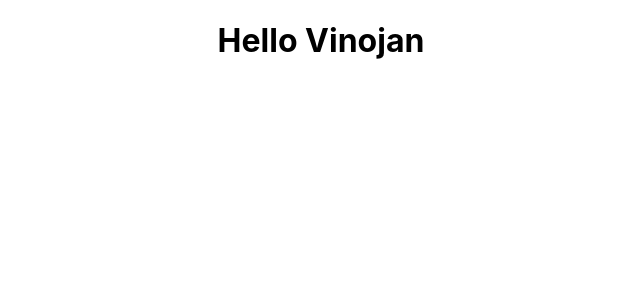
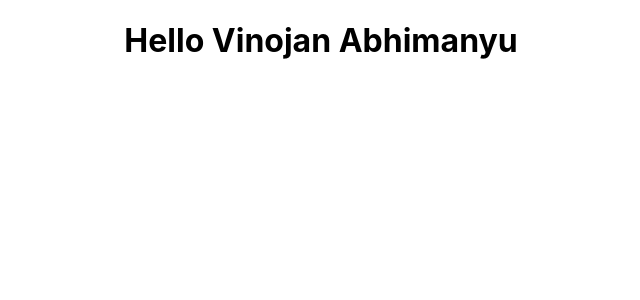
Before and after one commit to imvinojanv/sample-react-app, a React (Create React App) app: page / in a window 1280 px wide. Shown: the top 300 px of the page, without its empty margins (319-959 px from the left). Built offline with nearby package versions, Linux system fonts and the light colour scheme.

Commit message:
Added new export methods

```diff
--- a/src/components/Greet.js
+++ b/src/components/Greet.js
@@ -1,7 +1,9 @@
 import React from 'react'
 
-function Greet() {
-    return <h1>Hello Vinojan</h1>
-}
+// function Greet() {
+//     return <h1>Hello Vinojan</h1>
+// }
+
+const Greet = () => <h1>Hello Vinojan Abhimanyu</h1>
 
 export default Greet
```
